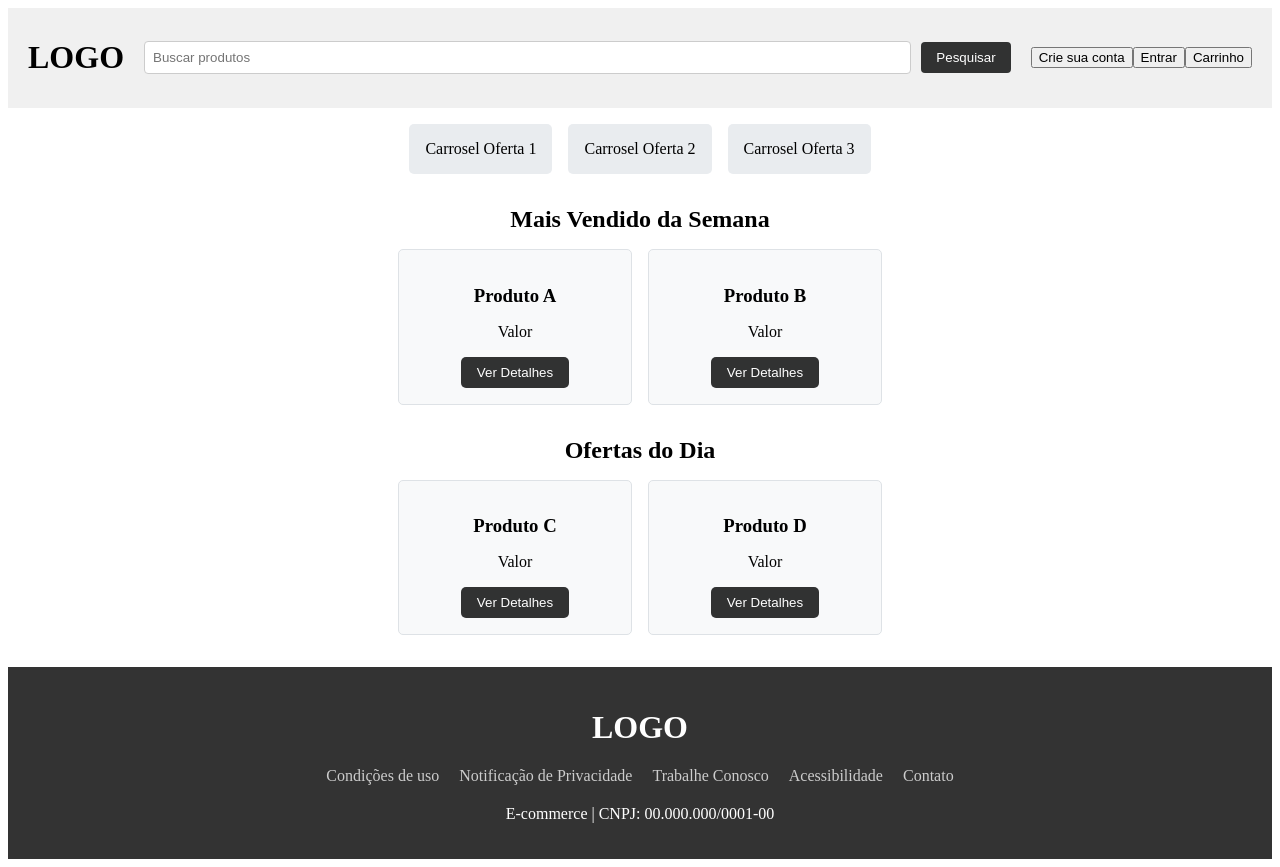
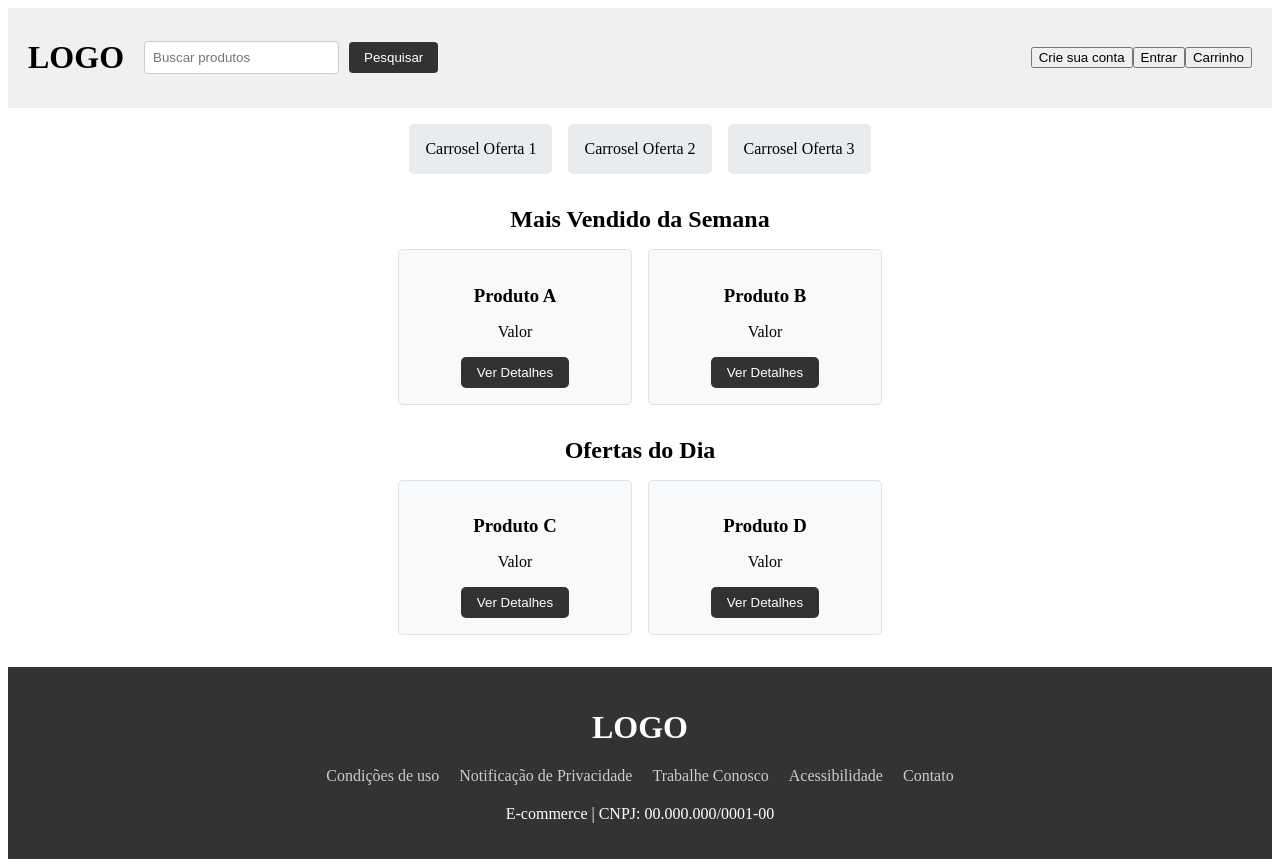
Before and after one commit to leandroCodeDev/E-commerce, an Angular app: page / in a window 1280 px wide. Built offline with nearby package versions, Linux system fonts and the light colour scheme.

Commit message:
header seaparado da home e adicionado query de pesquisa

```diff
--- a/src/app/pages/home/home.component.html
+++ b/src/app/pages/home/home.component.html
@@ -1,17 +1,5 @@
-<header class="header">
-  <div class="logo">
-    <h1>LOGO<img src="" alt=""> </h1>
-</div>
-<div class="pesquisar">
-    <input type="text" placeholder="Buscar produtos">
-    <button [routerLink]="['/lista-produtos']">Pesquisar</button>
-</div>
-<div class="menu">
-    <button>Crie sua conta</button>
-    <button>Entrar</button>
-    <button [routerLink]="['/carrinho']">Carrinho</button>
-</div>
-</header>
+<app-header />
+
 <div class="banner">
   <div class="carousel">
     <div class="carousel-item">Carrosel Oferta 1</div>
--- a/src/app/pages/home/home.component.scss
+++ b/src/app/pages/home/home.component.scss
@@ -1,54 +1,3 @@
-.header {
-  display: flex;
-  justify-content: space-between;
-  align-items: center;
-  padding: 10px 20px;
-  background-color: #f0f0f0;
-
-  .logo {
-      img {
-          max-width: 100px;
-      }
-  }
-
-  .pesquisar {
-      flex: 1;
-      display: flex;
-      align-items: center;
-      margin: 0 20px;
-
-      input {
-          flex: 1;
-          padding: 8px;
-          border: 1px solid #ccc;
-          border-radius: 4px;
-          margin-right: 10px;
-      }
-
-      button {
-          padding: 8px 15px;
-          background-color: #313232;
-          color: white;
-          border: none;
-          border-radius: 4px;
-          cursor: pointer;
-          &:hover {
-            background-color: #6e7378;
-          }
-      }
-  }
-
-  .menu {
-      a {
-          margin-left: 10px;
-          text-decoration: none;
-          color: #333;
-      }
-  }
-}
-
-
-
 .banner {
   text-align: center;
   margin: 16px 0;
--- a/src/app/pages/home/home.component.ts
+++ b/src/app/pages/home/home.component.ts
@@ -1,10 +1,11 @@
 import { Component } from '@angular/core';
 import { RouterLink } from '@angular/router';
+import {HeaderComponent} from "../../shared/components/header/header.component";
 
 @Component({
   selector: 'app-home',
   standalone: true,
-  imports: [RouterLink],
+  imports: [RouterLink, HeaderComponent],
   templateUrl: './home.component.html',
   styleUrl: './home.component.scss'
 })
--- a/src/app/pages/listagem-produtos/listagem-produtos.component.html
+++ b/src/app/pages/listagem-produtos/listagem-produtos.component.html
@@ -1 +1 @@
-<p>listagem-produtos works!</p>
+<p>{{ valorPesquisa }}</p>
--- a/src/app/pages/listagem-produtos/listagem-produtos.component.ts
+++ b/src/app/pages/listagem-produtos/listagem-produtos.component.ts
@@ -1,4 +1,5 @@
-import { Component } from '@angular/core';
+import {Component, OnInit} from '@angular/core';
+import {ActivatedRoute} from "@angular/router";
 
 @Component({
   selector: 'app-listagem-produtos',
@@ -7,6 +8,17 @@ import { Component } from '@angular/core';
   templateUrl: './listagem-produtos.component.html',
   styleUrl: './listagem-produtos.component.scss'
 })
-export class ListagemProdutosComponent {
+export class ListagemProdutosComponent implements OnInit {
+  valorPesquisa = '';
+
+  constructor(private route: ActivatedRoute) {}
+
+  ngOnInit() {
+    this.route.queryParams.subscribe(
+      params => {
+        this.valorPesquisa = params['q'] || '';
+      }
+    );
+  }
 
 }
--- a/src/app/shared/components/header/header.component.html
+++ b/src/app/shared/components/header/header.component.html
@@ -1 +1,23 @@
-<p>header works!</p>
+<header class="header">
+  <div class="logo" [routerLink]="'/home'">
+    <h1>LOGO<img src="" alt=""> </h1>
+  </div>
+
+  <div class="pesquisar">
+    <form (ngSubmit)="onSubmit()">
+      <input
+        type="text"
+        placeholder="Buscar produtos"
+        name="pesquisa"
+        [(ngModel)]="valorPesquisa"
+      >
+      <button type="submit">Pesquisar</button>
+    </form>
+  </div>
+
+  <div class="menu">
+    <button>Crie sua conta</button>
+    <button>Entrar</button>
+    <button [routerLink]="['/carrinho']">Carrinho</button>
+  </div>
+</header>
--- a/src/app/shared/components/header/header.component.scss
+++ b/src/app/shared/components/header/header.component.scss
@@ -0,0 +1,48 @@
+.header {
+  display: flex;
+  justify-content: space-between;
+  align-items: center;
+  padding: 10px 20px;
+  background-color: #f0f0f0;
+
+  .logo {
+    img {
+      max-width: 100px;
+    }
+  }
+
+  .pesquisar {
+    flex: 1;
+    display: flex;
+    align-items: center;
+    margin: 0 20px;
+
+    input {
+      flex: 1;
+      padding: 8px;
+      border: 1px solid #ccc;
+      border-radius: 4px;
+      margin-right: 10px;
+    }
+
+    button {
+      padding: 8px 15px;
+      background-color: #313232;
+      color: white;
+      border: none;
+      border-radius: 4px;
+      cursor: pointer;
+      &:hover {
+        background-color: #6e7378;
+      }
+    }
+  }
+
+  .menu {
+    a {
+      margin-left: 10px;
+      text-decoration: none;
+      color: #333;
+    }
+  }
+}
--- a/src/app/shared/components/header/header.component.ts
+++ b/src/app/shared/components/header/header.component.ts
@@ -1,12 +1,29 @@
 import { Component } from '@angular/core';
+import {Router, RouterLink} from "@angular/router";
+import {FormsModule} from "@angular/forms";
 
 @Component({
   selector: 'app-header',
   standalone: true,
-  imports: [],
+  imports: [
+    RouterLink,
+    FormsModule
+  ],
   templateUrl: './header.component.html',
   styleUrl: './header.component.scss'
 })
 export class HeaderComponent {
+  valorPesquisa = '';
 
+  constructor(private router: Router) {}
+
+  onSubmit() {
+    if (this.valorPesquisa) {
+      this.router.navigate(
+        ['/lista-produtos'],
+        { queryParams: { q: this.valorPesquisa } }
+      );
+      let route = '/lista-produtos';
+    }
+  }
 }
```
